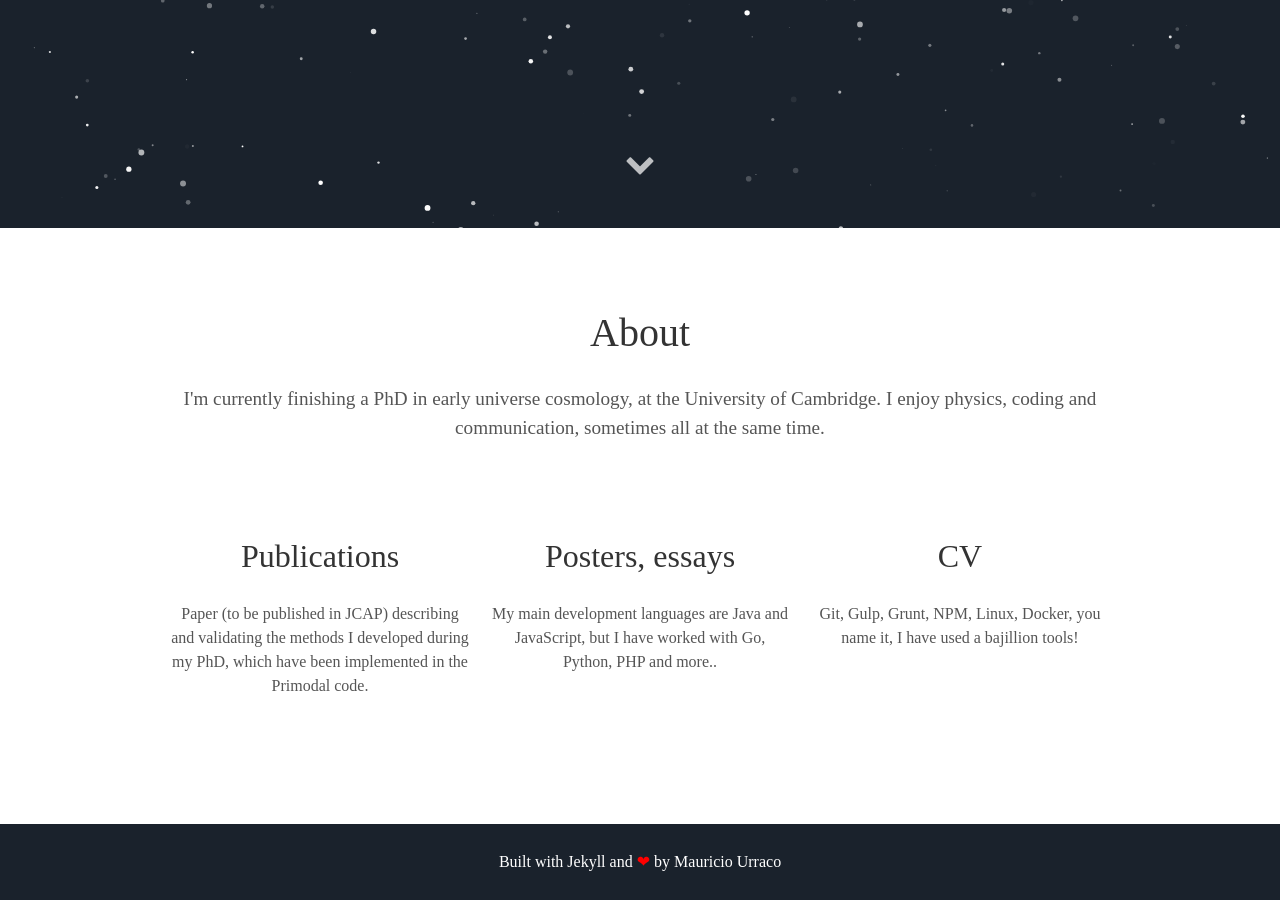
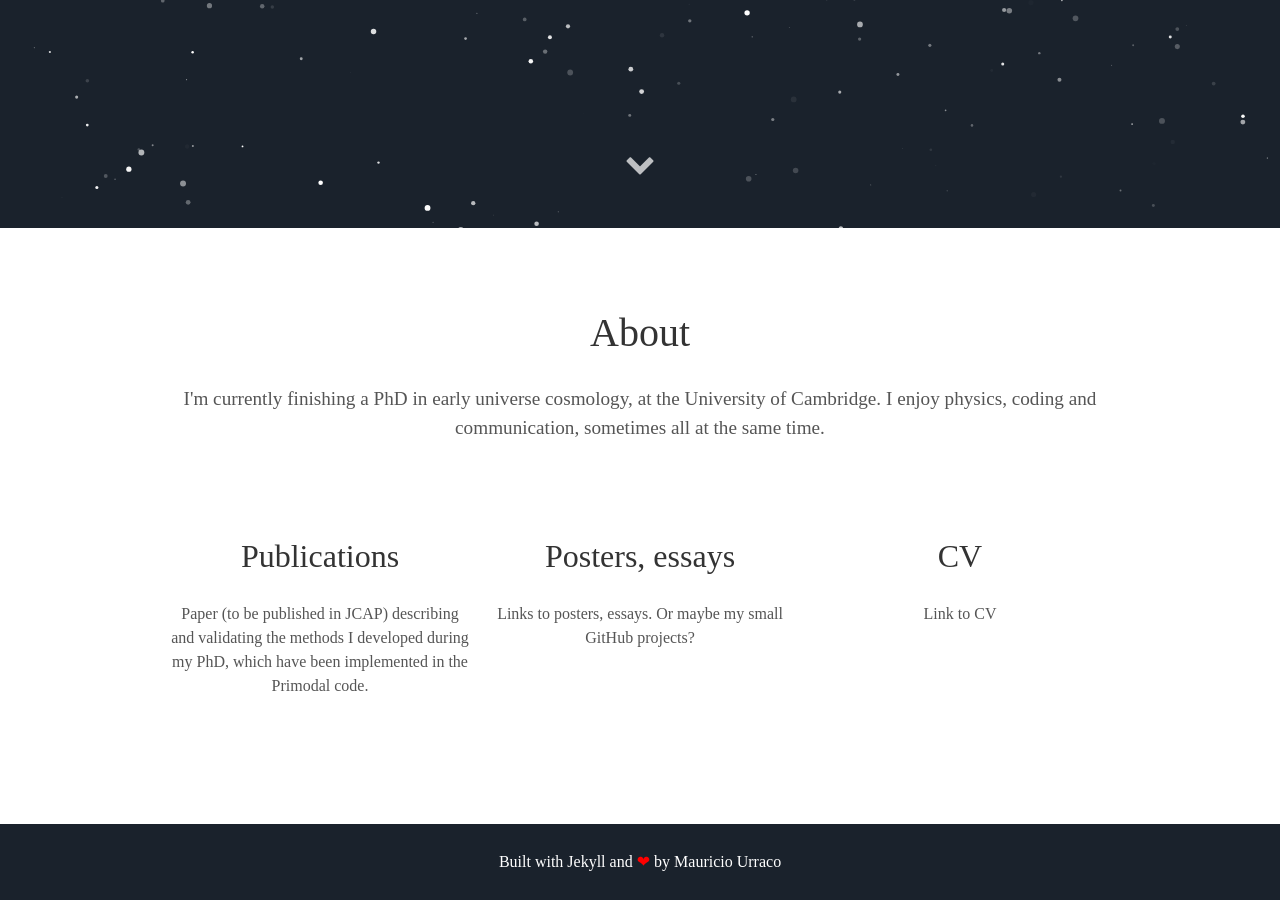
Before and after one commit to pc559/pc559.github.io, a Jekyll site: the page built from index.html, in a window 1280 px wide and 900 px high, scrolled down 672 px. Built offline with Jekyll 4.4.1, drawn with Linux system fonts in a browser that asks for light colours; some web fonts are replaced.

Commit message:
Changed text

```diff
--- a/_includes/about.html
+++ b/_includes/about.html
@@ -9,10 +9,10 @@
   </div>
   <div class="tech">
     <h2>Posters, essays</h2>
-    <p>My main development languages are Java and JavaScript, but I have worked with Go, Python, PHP and more..</p>
+    <p>Links to posters, essays. Or maybe my small GitHub projects?</p>
   </div>
   <div class="tech">
     <h2>CV</h2>
-    <p>Git, Gulp, Grunt, NPM, Linux, Docker, you name it, I have used a bajillion tools!</p>
+    <p>Link to CV</p>
   </div>
 </div>
```
